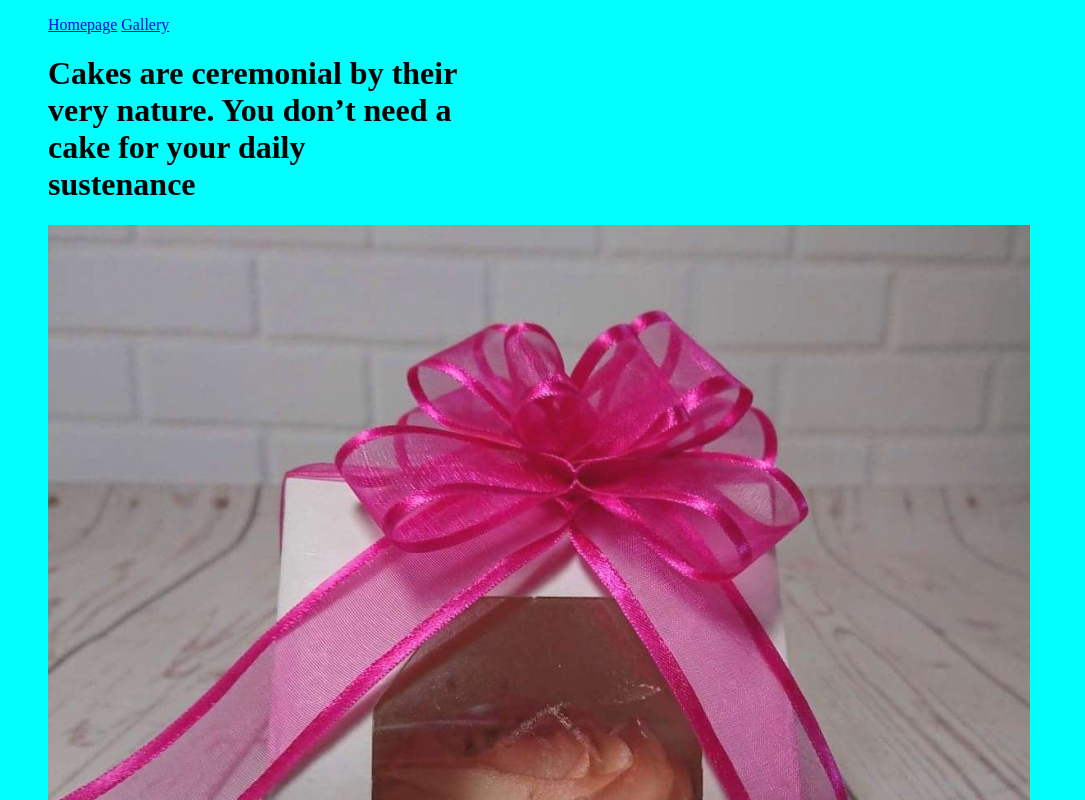
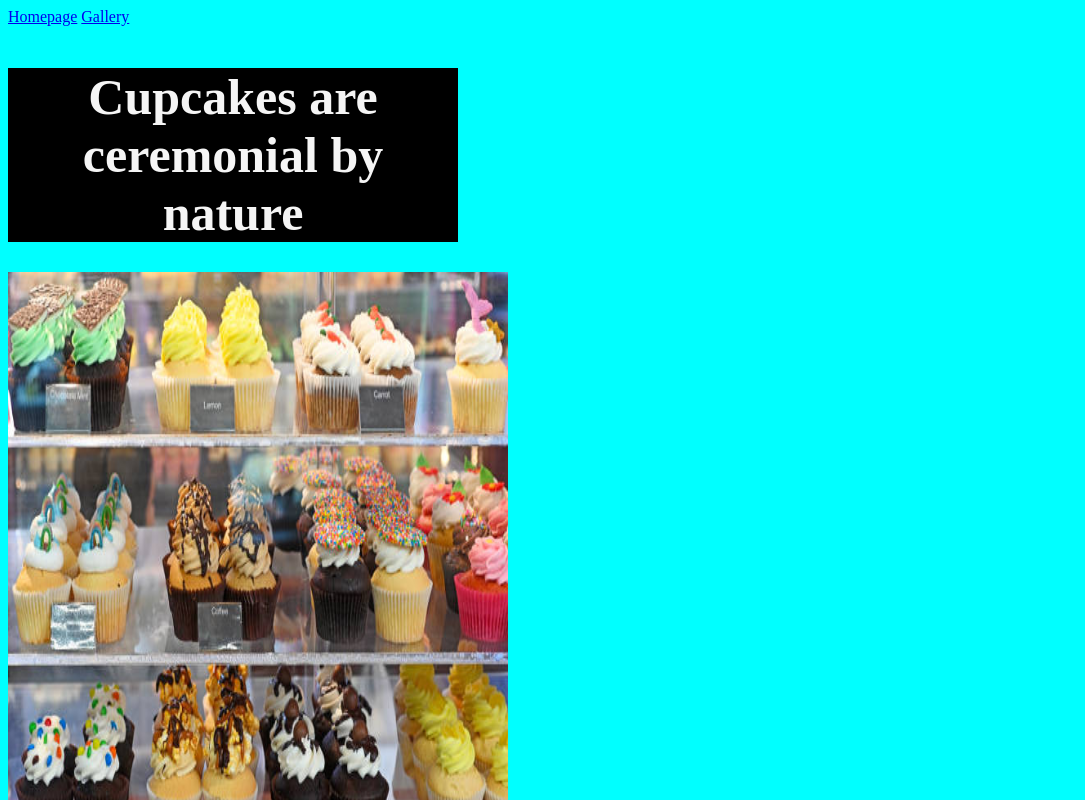
Before and after one commit to Adesoyea/Cup-Cake-Shop, a plain HTML site: page Gallery.html in a window 1280 px wide. Shown: the top 800 px of the page, without its empty margins (0-1085 px from the left). Drawn offline with Linux system fonts and the light colour scheme.

Commit message:
add css images

```diff
--- a/Gallery.html
+++ b/Gallery.html
@@ -10,11 +10,17 @@
 </head>
 
 <body class="me">
-    <ul>
-        <link><a href="index.html">Homepage</a></li>
-        <link><a href="Gallery.html">Gallery</a></li>
 
-       <h1>Cakes are ceremonial by their very nature. You don’t need a cake for your daily sustenance</h1>
+        <link><a href="index.html">Homepage</a>
+        <link><a href="Gallery.html">Gallery</a>
 
-       <img src="./img/css/Cupcake7.jpg" alt="">
-    </ul>
+     <div class="if">
+        <h2>Cupcakes are ceremonial by nature</h2>
+     </div>
+
+
+        <img class="stl" src="./img/css/Cupcake1.jpg" alt="">
+        <img class="stl" src="./img/css/Cupcake4.jpg" alt="">
+        <img class="stl" src="./img/css/Cupcake6.jpg" alt="">
+
+</body>
--- a/css/styles.css
+++ b/css/styles.css
@@ -44,3 +44,12 @@ body{
     width: 450px;
     height: 500px;
 }
+.if{
+    text-align: center;
+    font-family: Georgia, 'Times New Roman', Times, serif;
+    padding-bottom: 10px;
+}
+.stl{
+    width: 500px;
+    height: 600px;
+}
```
Also changed, not shown: index.html (+1 -1 lines), img/css/Cupcake5.jfif (deleted).
